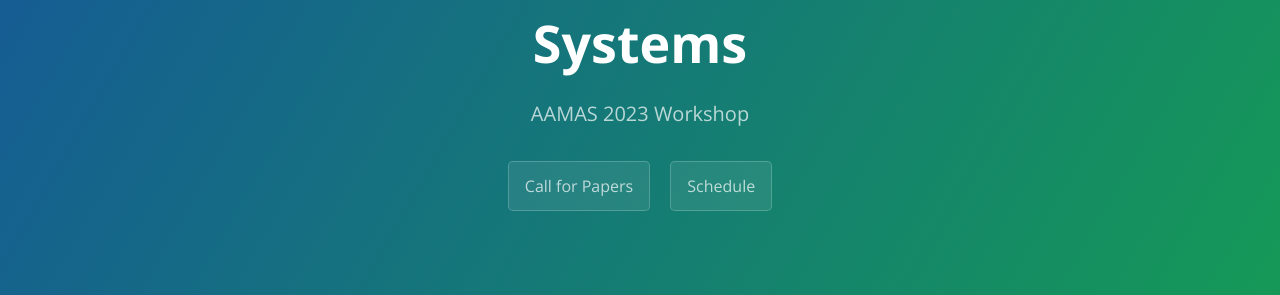
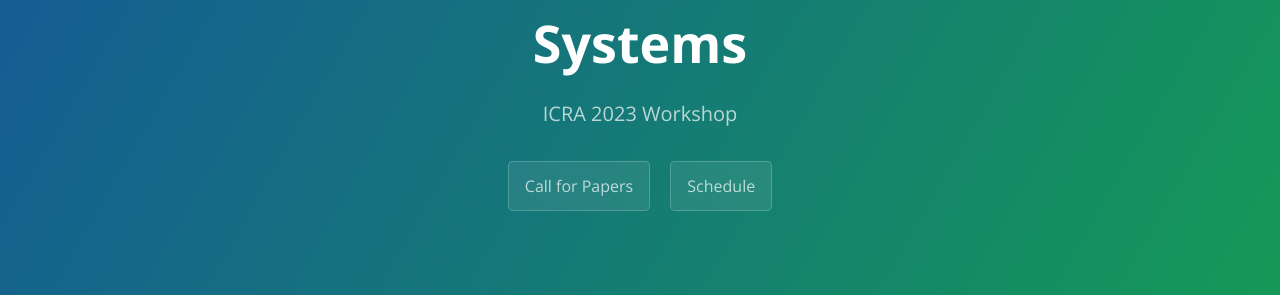
Before and after one commit to mactasworkshop/2022, a Jekyll site: the page built from index.md, in a window 1280 px wide and 900 px high. Shown: the part 232-527 px from the top of the window. Built offline with Jekyll 4.4.1, drawn with Linux system fonts in a browser that asks for light colours.

Commit message:
Update _config.yml

```diff
--- a/_config.yml
+++ b/_config.yml
@@ -1,5 +1,5 @@
 title: Multidisciplinary Approaches to Co-Creating Trustworthy Autonomous Systems
-description: AAMAS 2023 Workshop
+description: ICRA 2023 Workshop
 show_downloads: true
 google_analytics:
 theme: jekyll-theme-cayman
```
